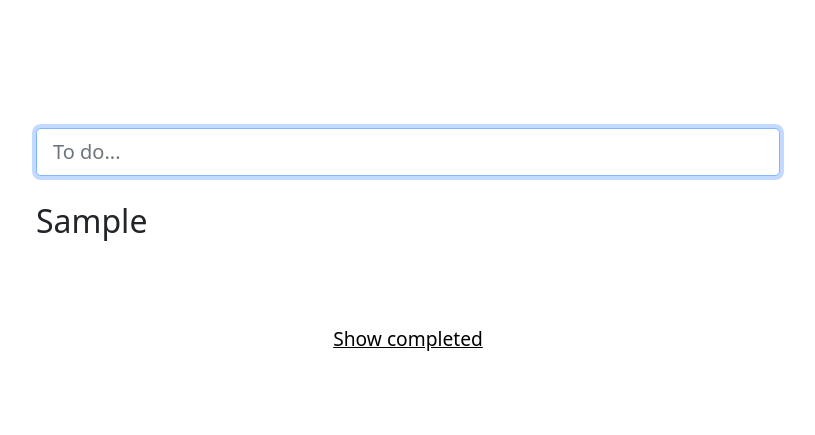
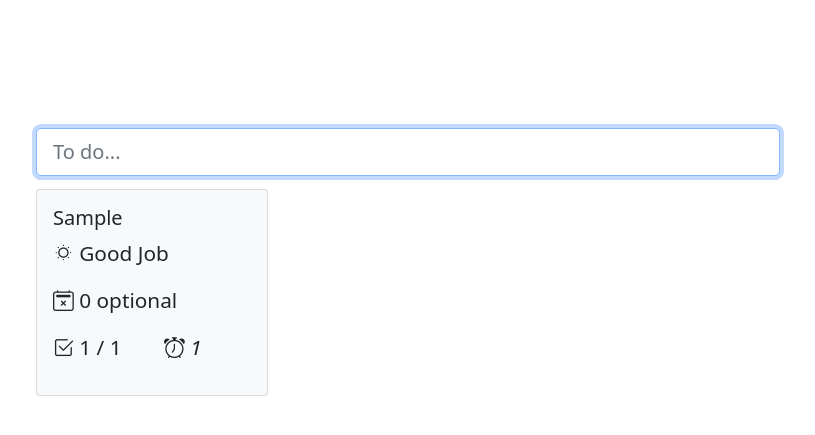
Before and after one commit to lunfman/Meteor, a Flask app: page / in a window 1280 px wide. Shown: the top 435 px of the page, without its empty margins (232-1047 px from the left). Run offline with Flask 2, Linux system fonts and the light colour scheme; tables that the repository leaves empty hold one stand-in row (values such as "Sample post"); some libraries are stand-ins or nearby versions.

Commit message:
created new main screen design, created db querys for this tasks, integrated with index.html with jinja

```diff
--- a/todoapp/main.py
+++ b/todoapp/main.py
@@ -2,7 +2,7 @@ import re
 from flask import Flask, render_template, request, redirect, url_for
 from models import db, Tasks
 from terminal_test import Manager
-from datetime import date, datetime
+from datetime import date, datetime, timedelta
 
 app = Flask(__name__)
 
@@ -11,22 +11,6 @@ app.config['SQLALCHEMY_TRACK_MODIFICATIONS'] = False
 db.init_app(app)
 # init terminal class
 terminal_logic = Manager(db)
-
-def get_categories():
-    # get_categories function checks for all categories from db
-    # returns a list witch contains unique categories
-    categories = []
-    try:
-        for category in db.session.query(Tasks).distinct():
-            categories.append(category.category)
-        unique_dict = set(categories)
-        unique_list = list(unique_dict)
-        return unique_list
-    # except if db do not exists -> first run or deleted
-    except:
-        db.create_all()
-        return []
-
 
 def return_back():
     """
@@ -107,14 +91,43 @@ def date_output(deadline):
 
 @app.route('/')
 def home_page():
-    todo_list = {}
-    # Getting categories names
-    categories = get_categories()
+
+    # categories names
+    categories = (Tasks.query.distinct(Tasks.category).group_by(Tasks.category))
+    # categories data -> key category:name and after {} -> {cat_name:{cat_data:}}
+    cat_data = {}
+
     for category in categories:
-        # adding to todo_list dict all tasks related to this category
-        # result -> Task : ['Task1', 'Task2']
-        todo_list[category] = Tasks.query.filter_by(category=category).all()
-    return render_template('index.html', todo_list=todo_list, categories=categories)
+        # new_dict for storeing extracted data
+        new_dict = {}
+        by_today =  Tasks.query.filter(Tasks.category == category.category, Tasks.date == date.today()).count()
+        #print(f'By today {by_today}')
+        # dates for tomorrow
+        new_dict['today'] = by_today
+        by_tomorrow = Tasks.query.filter(Tasks.category == category.category, Tasks.date == date.today() + timedelta(days=1)).count()
+        #print(f'By tomorrow {by_tomorrow}')
+         # tasks in category
+        new_dict['tomorrow'] = by_tomorrow
+        # total tasks
+        tasks_number = Tasks.query.filter(Tasks.category == category.category).count()
+        #print(f'Number of tasks {tasks_number}')
+        new_dict['tasks'] = tasks_number
+        # completed tasks in category
+        tasks_comp_number = Tasks.query.filter(Tasks.category == category.category, Tasks.completed == True).count()
+        #print(f'Number of completed tasks {tasks_comp_number}')
+        new_dict['completed'] = tasks_comp_number
+        # expired tasks
+        expired =  Tasks.query.filter(Tasks.category == category.category, Tasks.date != '' ,Tasks.date < date.today()).count()
+        #print(f'expired : {expired}')
+        new_dict['expired'] = expired
+        # not completed and without deadlines
+        no_deadlines = Tasks.query.filter(Tasks.category == category.category, Tasks.date == '', Tasks.completed == False).count()
+        #print(f'Tasks without deadline and not completed: {no_deadlines}')
+        new_dict['ordinary'] = no_deadlines
+        # saveing extracted data to cat_data with category name as key
+        cat_data[category.category] = new_dict
+    #print(cat_data)
+    return render_template('index.html', categories=categories, data=cat_data)
 
 
 @app.route('/completed')
--- a/todoapp/static/style.css
+++ b/todoapp/static/style.css
@@ -1,6 +1,11 @@
 /* add section */
 .add-item{
     padding: 10% 20% 0% 20% ;
+}
+
+/* main menu cards */
+.card-list{
+    padding:1% 20%;
 }
 
 /* list of to dos */
--- a/todoapp/templates/index.html
+++ b/todoapp/templates/index.html
@@ -4,6 +4,7 @@
     <meta charset="UTF-8">
     <title>TODO</title>
     <link href="https://cdn.jsdelivr.net/npm/bootstrap@5.1.2/dist/css/bootstrap.min.css" rel="stylesheet" integrity="sha384-uWxY/CJNBR+1zjPWmfnSnVxwRheevXITnMqoEIeG1LJrdI0GlVs/9cVSyPYXdcSF" crossorigin="anonymous">
+    <link rel="stylesheet" href="https://cdn.jsdelivr.net/npm/bootstrap-icons@1.7.2/font/bootstrap-icons.css">
     <link rel="stylesheet" href="{{url_for('static', filename='style.css')}}">
 
     <link
@@ -28,77 +29,44 @@
     </section>
 
   <!-- list of to dos section -->
-  <section class="todo-list">
+  <section class="card-list">
     <div class="container-fluid">
 
       <div class="row">
-<!--        running for loop to display every category name  from to do list-->
+
         {% for category in categories %}
-          <h2>{{category}}</h2>
-<!--        running another for loop to get every task associated with this category-->
-          {% for todo in todo_list[category]%}
-<!--        checking if task marked as completed or not. If not completed it will be displayed in non completed category-->
-<!--        todo.completed is an orm object of db-->
-            {% if not todo.completed %}
-              <div class="col-10">
-                <p>{{todo.task}}</p>
+        <div class="col-lg-4 col-sm-12 col-md-6">
+          <div class="card text-dark bg-light mb-3">
+            <div class="card-body">
+              <h5 class="card-title">{{category.category}}</h5>
+              {% if data[category.category]['today'] > 0 %}
+              <p class="card-text"><i class="bi bi-brightness-low"></i> {{data[category.category]['today']}} by today</p>
+              {% else %}
+              <p class="card-text"><i class="bi bi-brightness-low"></i> Good Job</p>
+              {% endif %}
+              {% if data[category.category]['tomorrow'] > 0 %}
+              <p class="card-text"><i class="bi bi-calendar"></i> {{data[category.category]['tomorrow']}} for tomorrow</p>
+              {% else %}
+              <p><i class="bi bi-calendar2-x"></i> {{data[category.category]['ordinary']}} optional</p>
+              {% endif %}
+              <div class="row">
+                <div class="col-6">
+                  <p class="card-text"><i class="bi bi-check2-square"></i> {{data[category.category]['completed']}} / {{data[category.category]['tasks']}}</p>
+                </div>
+                <div class="col-6">
+                  <p><i class="bi bi-alarm"> {{data[category.category]['expired']}}</i> </p>
+                </div>
               </div>
-
-<!--              <div class="col-2">-->
-<!--                <p>Today</p>-->
-<!--              </div>-->
-
-        <div class="col-1 icon-links">
-<!--          creating two buttons as link with url unique to task, id value from db.-->
-<!--          tasks id will be received by using args.get in python-->
-                <a class="but-link" href="{{url_for('completed', id=todo.id)}}"><i class="fas fa-check"></i></a>
-              </div>
-          <div class="col-1 icon-links">
-                <a class="but-link" href="{{url_for('delete', id=todo.id)}}"><i class="fas fa-trash-alt"></i></a>
-              </div>
-            {% endif %}
-          {% endfor %}
+            </div>
+          </div>
+        </div>
         {% endfor %}
-        </div>
 
       </div>
+    </div>
+
 
   </section>
-  <!-- completed section -->
-  <section class="completed">
-    <div class="container-fluid">
-
-      <div class="open-completed">
-        <a data-bs-toggle="collapse" href="#collapseCompleted" role="button" aria-expanded="false" aria-controls="collapseCompleted">
-          Show completed</a>
-      </div>
-      <div class="collapse" id="collapseCompleted">
-      <div class="row">
-<!--        todo make h2 appear only if we have completed task in category !-->
-        {% for category in categories %}
-          <h2>{{category}}</h2>
-          {% for task in todo_list[category] %}
-            {% if task.completed %}
-<!--              {%if loop.index == 1%}-->
-<!--        <h2>{{category}}</h2>-->
-<!--        {% endif %}-->
-              <div class="col-10 completed-text">
-                <p><del>{{task.task}}</del></p>
-              </div>
-              <div class="col-2 icon-links">
-                <a class="but-link" href="{{url_for('undo', id=task.id)}}"><i class="fas fa-undo"></i></a>
-                <a class="but-link" href="{{url_for('delete', id=task.id)}}"><i class="fas fa-trash-alt"></i></a>
-              </div>
-            {% endif %}
-          {% endfor %}
-        {% endfor %}
-
-
-        </div>
-      </div>
-    </div>
-  </section>
-
   <script src="https://cdn.jsdelivr.net/npm/bootstrap@5.1.2/dist/js/bootstrap.bundle.min.js" integrity="sha384-kQtW33rZJAHjgefvhyyzcGF3C5TFyBQBA13V1RKPf4uH+bwyzQxZ6CmMZHmNBEfJ" crossorigin="anonymous"></script>
 </body>
 </html>
--- a/todoapp/test.py
+++ b/todoapp/test.py
@@ -27,5 +27,4 @@ def calculate_deadline(deadline):
 
 # def in_command(input):
 #     deadline = date.today() + timedelta(days=input)
-#     print(deadline)
-x
+#     print(deadline
```
